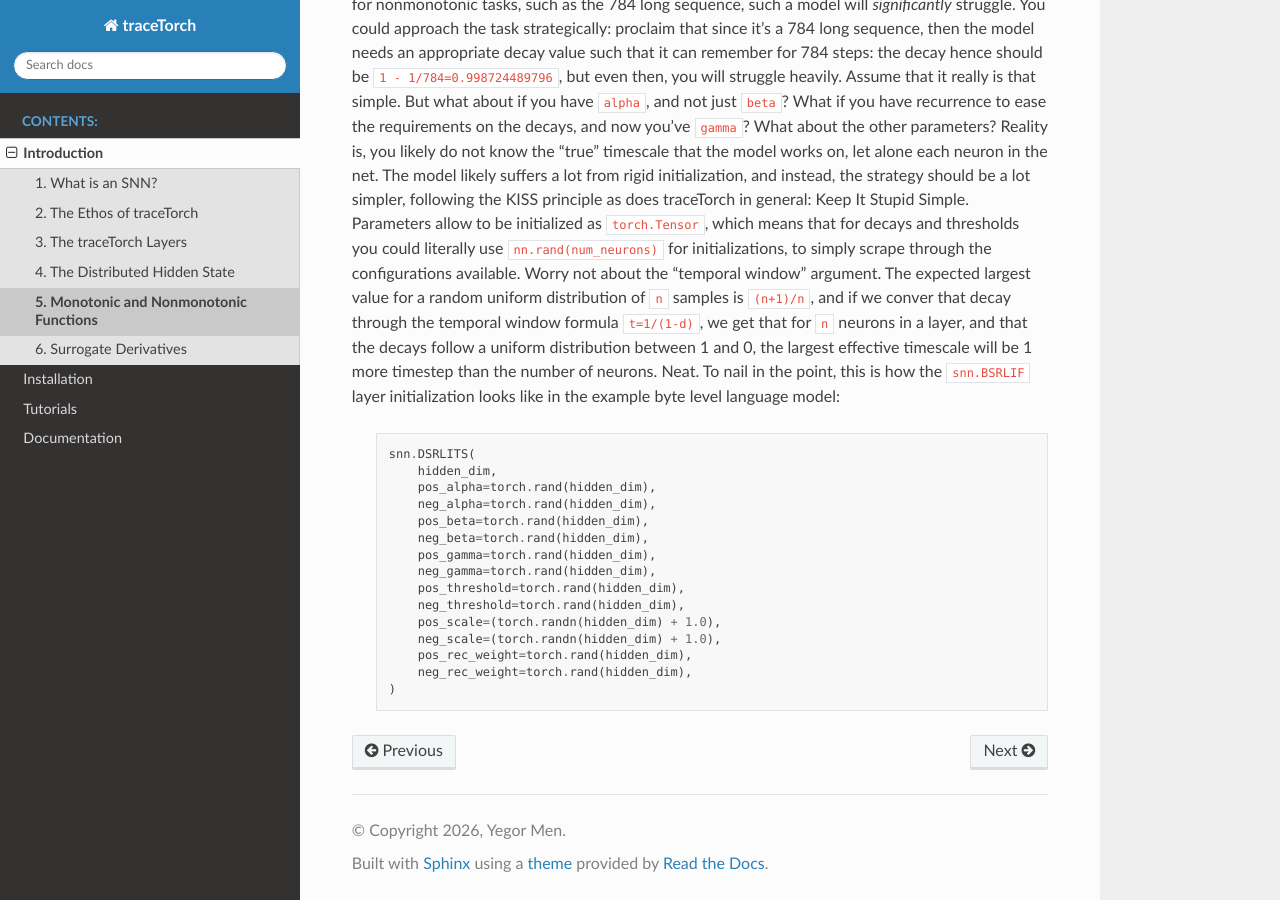
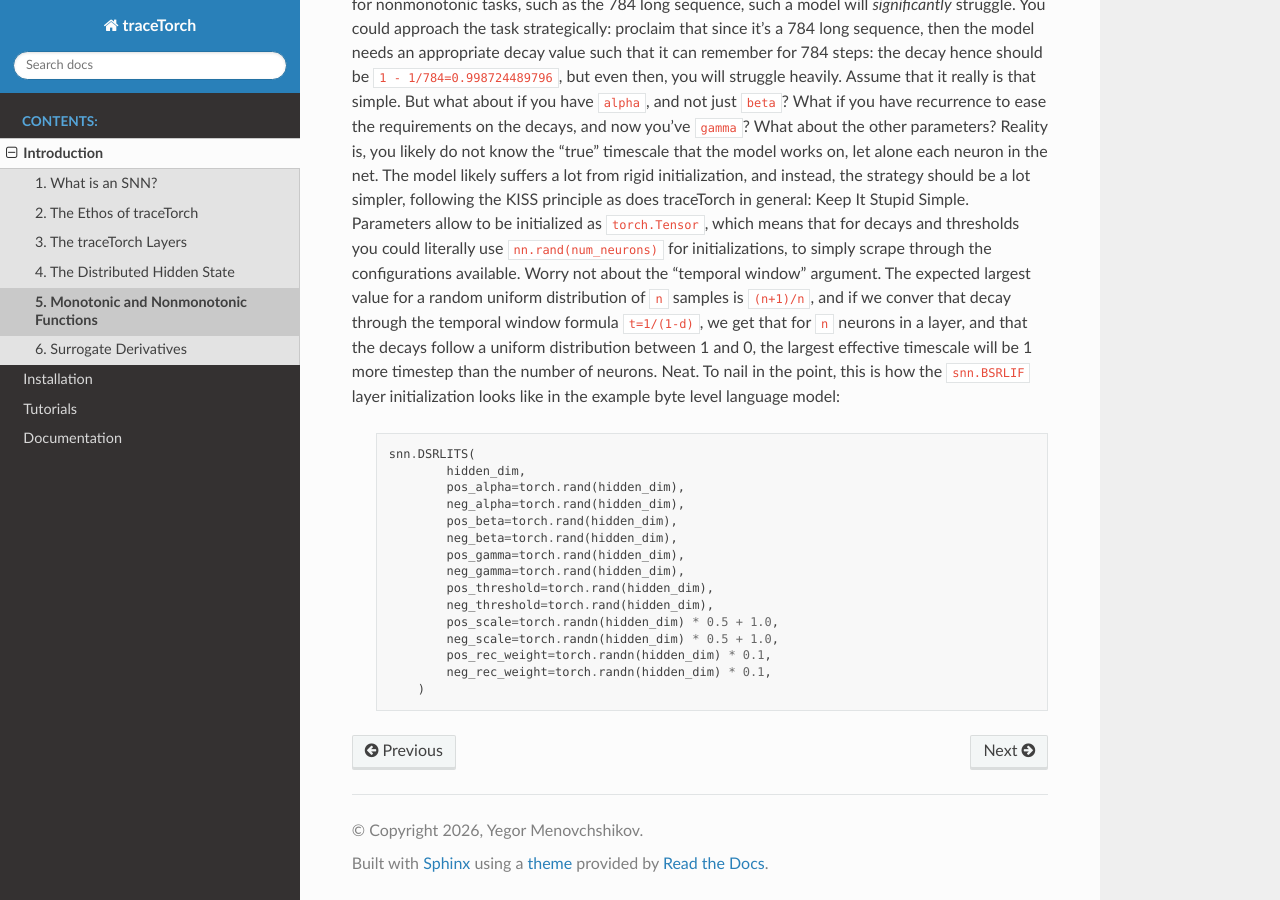
Before and after one commit to Yegor-men/tracetorch, a Sphinx documentation site: the page built from docs/source/introduction/5_monotonic_and_nonmonotonic.rst, in a window 1280 px wide and 900 px high, scrolled down 2236 px. Built offline with Sphinx 7.4.7 and the Read the Docs theme 3.1.0, drawn with Linux system fonts in a browser that asks for light colours.

```diff
--- a/docs/source/conf.py
+++ b/docs/source/conf.py
@@ -7,9 +7,9 @@
 # https://www.sphinx-doc.org/en/master/usage/configuration.html#project-information
 
 project = 'traceTorch'
-copyright = '2026, Yegor Men'
-author = 'Yegor Men'
-release = 'v0.11.4'
+copyright = '2026, Yegor Menovchshikov'
+author = 'Yegor Menovchshikov'
+release = 'v0.12.0'
 
 # -- General configuration ---------------------------------------------------
 # https://www.sphinx-doc.org/en/master/usage/configuration.html#general-configuration
--- a/docs/source/introduction/3_tracetorch_layers.rst
+++ b/docs/source/introduction/3_tracetorch_layers.rst
@@ -34,18 +34,14 @@ array of various neuron mechanics. All layers sit in ``tracetorch.snn``. Detaile
   re-integrates it back into the membrane. The trace is ``rec`` which decays with ``gamma``, and is multiplicatively re-integrated
   into ``mem`` via ``rec_weight``.
 
-These combinations result in the following 32 default layers, which sit in ``tracetorch.snn``. These layers also exits
+These combinations result in the following 28 default layers, which sit in ``tracetorch.snn``. These layers also exits
 in ``tracetorch.snn.flex`` as their ``LeakyIntegrator`` counterparts, but it's not recommended to use the ``snn.flex``
 variants; as it carries all the extra weight of all the extra options which aren't used. ``snn.flex`` is reserved effectively entirely for ``LeakyIntegrator`` for custom experiments.
 
 #. ``LI`` - Leaky Integrator
 #. ``DLI`` - Dual Leaky Integrator
 #. ``SLI`` - Synaptic Leaky Integrator
-#. ``RLI`` - Recurrent Leaky Integrator
 #. ``DSLI`` - Dual Synaptic Leaky Integrator
-#. ``DRLI`` - Dual Recurrent Leaky Integrator
-#. ``SRLI`` - Synaptic Recurrent Leaky Integrator
-#. ``DSRLI`` - Dual Synaptic Recurrent Leaky Integrator
 #. ``LIB`` - Leaky Integrate Binary fire
 #. ``DLIB`` - Dual Leaky Integrate Binary fire
 #. ``SLIB`` - Synaptic Leaky Integrate Binary fire
--- a/docs/source/introduction/5_monotonic_and_nonmonotonic.rst
+++ b/docs/source/introduction/5_monotonic_and_nonmonotonic.rst
@@ -89,17 +89,17 @@ initialization looks like in the example byte level language model:
  .. code-block:: python
 
     snn.DSRLITS(
-        hidden_dim,
-        pos_alpha=torch.rand(hidden_dim),
-        neg_alpha=torch.rand(hidden_dim),
-        pos_beta=torch.rand(hidden_dim),
-        neg_beta=torch.rand(hidden_dim),
-        pos_gamma=torch.rand(hidden_dim),
-        neg_gamma=torch.rand(hidden_dim),
-        pos_threshold=torch.rand(hidden_dim),
-        neg_threshold=torch.rand(hidden_dim),
-        pos_scale=(torch.randn(hidden_dim) + 1.0),
-        neg_scale=(torch.randn(hidden_dim) + 1.0),
-        pos_rec_weight=torch.rand(hidden_dim),
-        neg_rec_weight=torch.rand(hidden_dim),
-    )
+            hidden_dim,
+            pos_alpha=torch.rand(hidden_dim),
+            neg_alpha=torch.rand(hidden_dim),
+            pos_beta=torch.rand(hidden_dim),
+            neg_beta=torch.rand(hidden_dim),
+            pos_gamma=torch.rand(hidden_dim),
+            neg_gamma=torch.rand(hidden_dim),
+            pos_threshold=torch.rand(hidden_dim),
+            neg_threshold=torch.rand(hidden_dim),
+            pos_scale=torch.randn(hidden_dim) * 0.5 + 1.0,
+            neg_scale=torch.randn(hidden_dim) * 0.5 + 1.0,
+            pos_rec_weight=torch.randn(hidden_dim) * 0.1,
+            neg_rec_weight=torch.randn(hidden_dim) * 0.1,
+        )
--- a/pyproject.toml
+++ b/pyproject.toml
@@ -4,8 +4,8 @@ build-backend = "setuptools.build_meta"
 
 [project]
 name = "tracetorch"
-version = "0.11.4"
-authors = [{ name = "Yegor Men", email = "yegor.mn@gmail.com" }]
+version = "0.12.0"
+authors = [{ name = "Yegor Menovchshikov", email = "yegor.mn@gmail.com" }]
 description = "A strict, ergonomic, and powerful Spiking Neural Network (SNN) library for PyTorch."
 readme = "README.md"
 requires-python = ">=3.6"
```
Also changed, not shown: README.md (+11 -12 lines), docs/source/introduction/2_ethos_of_tracetorch.rst (+8 -7 lines), 2 other files.
